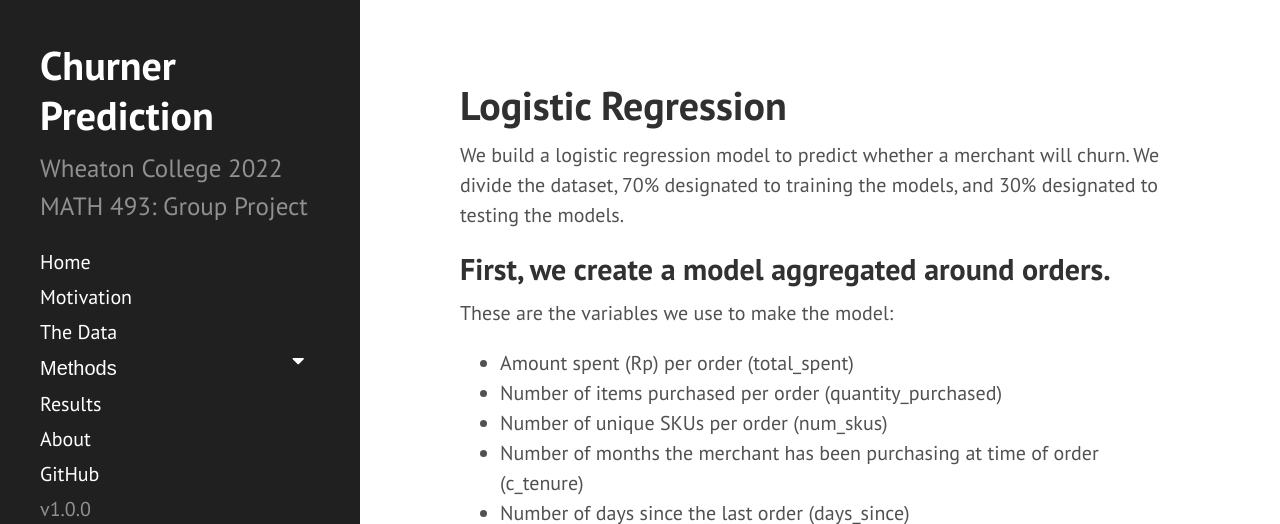
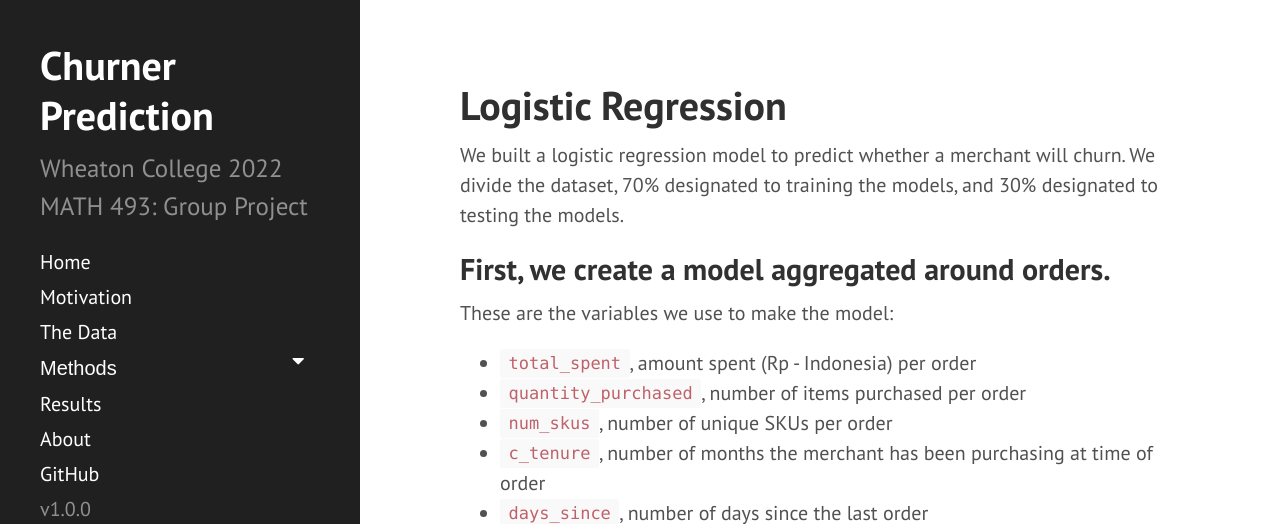
Before and after one commit to datasciencelifecycle/math493_fall2022, a Jekyll site: the page built from method1.md, in a window 1280 px wide and 900 px high, cut to the strip 0-524 px from the top of the window. Built offline with Jekyll 4.4.1, drawn with Linux system fonts in a browser that asks for light colours; some of the changed text lies outside the part shown.

Commit message:
fixing the formatting of the bullet points

```diff
--- a/method1.md
+++ b/method1.md
@@ -3,16 +3,16 @@ layout: page
 title: Logistic Regression
 ---
 
-We build a logistic regression model to predict whether a merchant will churn. We divide the dataset, 70% designated to training the models, and 30% designated to testing the models.
+We built a logistic regression model to predict whether a merchant will churn. We divide the dataset, 70% designated to training the models, and 30% designated to testing the models.
 
 ## First, we create a model aggregated around orders.
 
 These are the variables we use to make the model:
-- Amount spent (Rp) per order (total_spent)
-- Number of items purchased per order (quantity_purchased)
-- Number of unique SKUs per order (num_skus)
-- Number of months the merchant has been purchasing at time of order (c_tenure)
-- Number of days since the last order (days_since)
+- `total_spent`, amount spent (Rp - Indonesia) per order
+- `quantity_purchased`, number of items purchased per order
+- `num_skus`, number of unique SKUs per order
+- `c_tenure`, number of months the merchant has been purchasing at time of order
+- `days_since`, number of days since the last order
 
 
 <img width="584" alt="Screen Shot 2022-11-10 at 11 39 55 PM" src="https://user-images.githubusercontent.com/78067504/201389957-288d583e-7827-4297-8587-9c6c60dadfcb.png">
@@ -26,12 +26,12 @@ The ROC curve for the model is below:
 ## Second, we create a model aggregated around merchants.
 
 These are the variables we use to make the model:
-- Average unique SKUs per order (avg_unique_sku_per_order)
-- Average unique top categories per order (avg_unique_top_cat_per_order)
-- Average unique subcategories per order (avg_unique_sub_cat_per_order)
-- Average spent(Rp) per order (avg_spent_per_order)
-- Number of months the merchant has been purchasing (tenure_month)
-- Average number items purchased per order (avg_units_per_order)
+- `avg_unique_sku_per_order`, average unique SKUs per order
+- `avg_unique_top_cat_per_order`, average unique top categories per order
+- `avg_unique_sub_cat_per_order`, average unique subcategories per order
+- `avg_spent_per_order`, average spent(Rp) per order
+- `tenure_month`, number of months the merchant has been purchasing
+- `avg_units_per_order`, average number items purchased per order
 
 
 <img width="655" alt="Screen Shot 2022-11-11 at 11 01 55 AM" src="https://user-images.githubusercontent.com/78067504/201392013-e00352a7-34bb-4e83-a8a1-cfde805b4818.png">
```
